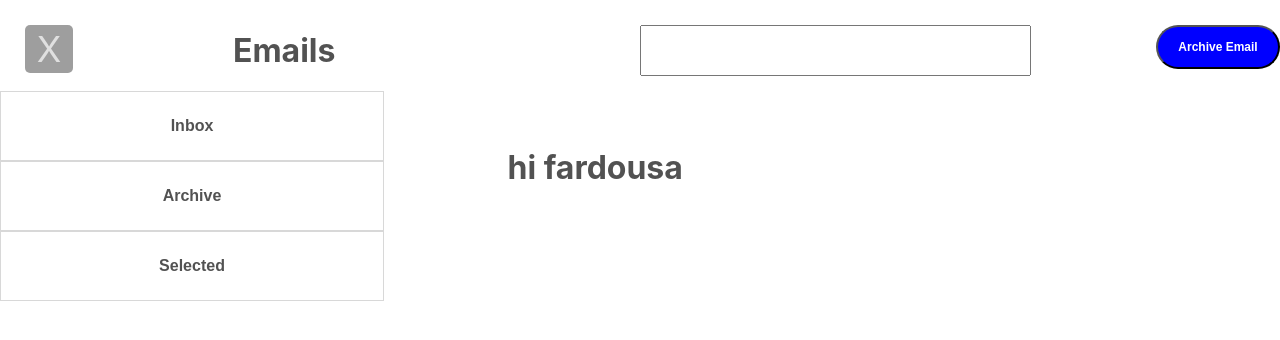
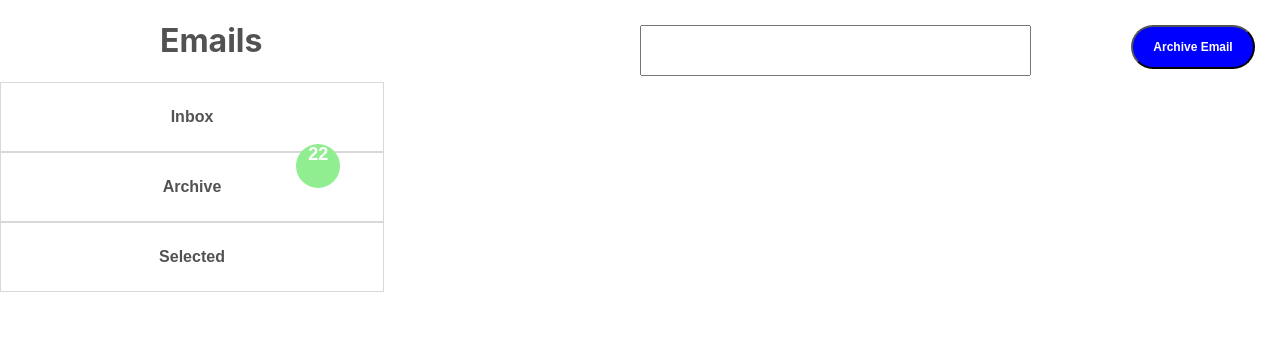
Before and after one commit to eldom93/react-redux, a React (Create React App) app in the folder shop/: page / in a window 1280 px wide. Shown: the top 340 px of the page. Built offline with nearby package versions, Linux system fonts and the light colour scheme.

Commit message:
add:styles

```diff
--- a/shop/src/components/App.js
+++ b/shop/src/components/App.js
@@ -12,7 +12,6 @@ const App = () => (
       <VisibleEmailList/>
       <ArchiveEmail/>
       <Menu />
-   <h1>hi fardousa</h1>
 
 {console.log({...ArchiveEmail})}
     </div>
--- a/shop/src/components/Email.js
+++ b/shop/src/components/Email.js
@@ -3,8 +3,8 @@ import PropTypes from 'prop-types'
 
 const Email = ({onClick, selected, text}) => (
     <li onClick={onClick}
-    style={{display: selected ? 'block' : 'block'}}>
-      {text}
+    style={{display: selected ? true : false}}>
+     <span style={{backgroundColor:"red"}} width="100px" height="100px"></span> {text}
     </li>
 
 )
--- a/shop/src/components/Menu.js
+++ b/shop/src/components/Menu.js
@@ -6,9 +6,12 @@ import { VisibilityFilter } from '../actions'
 
 const Menu = () => (
     <div className="menu">
-        <FilterLink filter={VisibilityFilter.SHOW_ALL}>Inbox</FilterLink>
-        <FilterLink filter={VisibilityFilter.SHOW_ARCHIVED}>Archive</FilterLink>
-        <FilterLink filter={VisibilityFilter.SHOW_ACTIVE}>Selected</FilterLink>
+        <FilterLink filter={VisibilityFilter.SHOW_ALL}>
+        <span style={{display:"none"}} className="circle" width="100px" height="100px">22</span>Inbox</FilterLink>
+        <FilterLink filter={VisibilityFilter.SHOW_ARCHIVED}>Archive
+        <span className="circle" width="100px" height="100px">22</span></FilterLink>
+        <FilterLink filter={VisibilityFilter.SHOW_ACTIVE}>
+        <span style={{display:"none"}} className="circle" width="100px" height="100px">22</span>Selected</FilterLink>
     </div>
 
 )
--- a/shop/src/containers/VisibleEmailList.js
+++ b/shop/src/containers/VisibleEmailList.js
@@ -8,7 +8,7 @@ const getVisibleEmails = (emails, filter) => {
         case VisibilityFilter.SHOW_ALL:
             return emails
         case VisibilityFilter.SHOW_ARCHIVED:
-            return emails
+            return emails.filter(t => t.selected)
         case VisibilityFilter.SHOW_ACTIVE:
             return emails.filter(t => !t.selected)
         default:
--- a/shop/src/index.css
+++ b/shop/src/index.css
@@ -16,7 +16,7 @@ code {
 
 h1{
   display: inline-block;
-  float:center;
+  float:left;
   width:33vw;
   text-align: center;
   color:rgba(0,0,0,.68);
@@ -42,6 +42,8 @@ padding-right:50px;
   font-weight:600;
   color:rgba(0,0,0,.68);
   border:1px solid #d8d8d8;
+
+
 }
 .menu{
   display:inline-block;
@@ -67,19 +69,9 @@ button.archive{
   background-color: blue;
   color:#ffffff;
   font-weight:600;
+  margin-right:25px;
 }
-input {
-  height: 44px;
-  width: 30vw;
-  margin-right: 5vw;
-  border-radius: 5px solid transparent;
-  font-size:16px;
-  font-family:Arial, Helvetica, sans-serif;
-  font-weight:600;
-  color:rgba(0,0,0,.34);
-  padding:.1rem;
-  text-transform: capitalize;
-}
+
 body{
   display:inline-block;
 }
@@ -106,6 +98,7 @@ li{
   display: block;
   text-align: left;
   border:2px solid #ffffff;
+
 }
 
 #hamburger-menu{
@@ -122,6 +115,7 @@ li{
   margin-top:25px;
   margin-left:25px;
   display: inline-block;
+  visibility: hidden;
 }
 
 #hamburger-menu:hover{
@@ -141,4 +135,38 @@ background:lightblue;
 ul li{
   display: block;
   text-align: left;
+  margin-right:25px;
 }
+
+input {
+  height: 44px;
+  width: 30vw;
+  margin-right: 20px;
+  border-radius: 5px solid transparent;
+  font-size: 16px;
+  font-family: Arial, Helvetica, sans-serif;
+  font-weight: 600;
+  color: rgba(0,0,0,.34);
+  padding: .1rem;
+  text-transform: capitalize;
+  float: left;
+}
+
+span {
+  background-color: lightgreen;
+  border-radius: 25px;
+  position: fixed;
+  z-index: 1;
+  display: inline;
+  width: 44px;
+  height: 44px;
+  margin-left: 15px;
+  margin-top: -34px;
+  float: right;
+  color: #ffffff;
+  text-align: center;
+  margin-left: 75px;
+  padding: 2px;
+  font-size: 18px;
+  padding: initial;
+}
```
Also changed, not shown: shop/src/containers/ArchiveEmail.js (+2 -9 lines).
